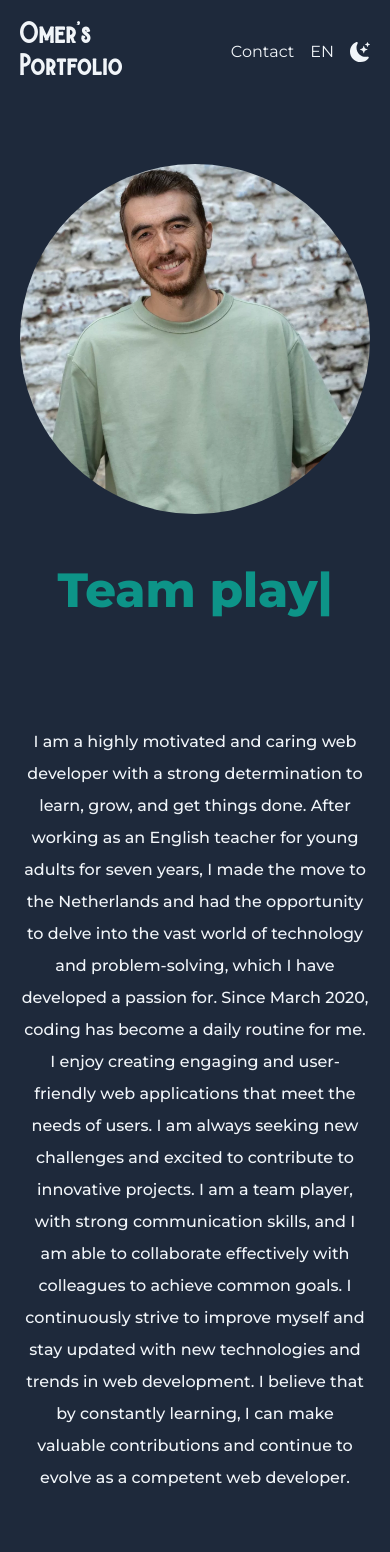
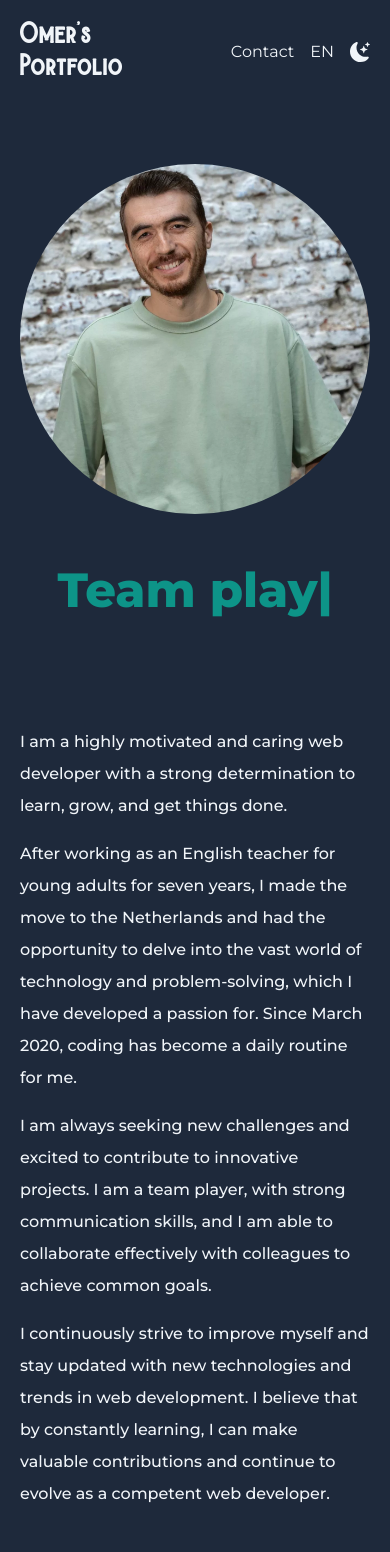
Before and after one commit to DegirmenciOmer/portfolio, a Next.js app in the folder portfolio-omer/: page / in a window 390 px wide. Shown: the top 1552 px of the page. Built offline with nearby package versions, Linux system fonts and the light colour scheme; no server answers; the database is empty.

Commit message:
improve layout, improve projects slider

```diff
--- a/portfolio-omer/components/Experience.tsx
+++ b/portfolio-omer/components/Experience.tsx
@@ -39,9 +39,7 @@ const Experience: FC<TExperienceProps> = ({ switchText }) => {
     ],
   }
   return (
-    <section
-      className={`text-center p-10  rounded-xl my-10  flex-1 ${switchText}`}
-    >
+    <section className={`text-center rounded-xl my-12  flex-1 ${switchText}`}>
       <h2
         className={`${
           darkMode ? 'text-lightgreen/70' : 'text-teal-600'
--- a/portfolio-omer/components/Layout.tsx
+++ b/portfolio-omer/components/Layout.tsx
@@ -6,7 +6,7 @@ const Layout: FC<PropsWithChildren> = ({ children }) => {
 
   return (
     <div className={`bg-slate-${darkMode ? '800' : '200'}`}>
-      <div className='container mx-auto'>{children} </div>
+      <div className='container mx-auto max-w-[1640px]'>{children} </div>
     </div>
   )
 }
--- a/portfolio-omer/components/Projects.tsx
+++ b/portfolio-omer/components/Projects.tsx
@@ -6,6 +6,7 @@ import Skills from './Skills'
 import Slider from 'react-slick'
 import Image from 'next/image'
 import { supabase } from '../supabaseClient'
+import { log } from 'console'
 
 interface TProjectsProps {
   switchText: string
@@ -13,6 +14,8 @@ interface TProjectsProps {
 }
 const Projects: FC<TProjectsProps> = ({ switchText, projects }) => {
   const { locale, darkMode } = useAppContext()
+
+  console.log(projects[0])
 
   const settings = {
     dots: false,
@@ -48,7 +51,7 @@ const Projects: FC<TProjectsProps> = ({ switchText, projects }) => {
   return (
     <section
       id='projects'
-      className={`p-10 my-10 flex flex-col flex-1 ${switchText}`}
+      className={`my-16 flex flex-col flex-1 ${switchText}`}
     >
       <h2
         className={`${
@@ -66,25 +69,58 @@ const Projects: FC<TProjectsProps> = ({ switchText, projects }) => {
                 className={`${switchText} w-11/12 mx-auto flex flex-col items-center align-center justify-center aspect[48/47] mr-2`}
                 key={project.id}
               >
-                <Link
+                {project.live_url || project.demo_url ? (
+                  <a
                     className='block w-11/12 mx-auto'
-                  href={`projects/${+project.id}`}
+                    target='_blank'
+                    rel='noopener noreferrer'
+                    href={project.live_url || project.demo_url}
                   >
                     <Image
-                    className='w-full aspect-video object-cover'
+                      className='w-full aspect-video rounded object-cover'
                       width={500}
                       height={500}
                       src={project.img}
                       alt='profile'
                     />
+                  </a>
+                ) : (
+                  <Link
+                    className='block w-11/12 mx-auto'
+                    href={`projects/${project.id}`}
+                  >
+                    <Image
+                      className='w-full aspect-video rounded object-cover'
+                      width={500}
+                      height={500}
+                      src={project.img}
+                      alt='profile'
+                    />
+                  </Link>
+                )}
                 <div className='min-h-full'>
-                    <h3 className='text-center h4 my-9'>{project.name}</h3>
-                    {/* <Skills
-                      skills={project.technologies}
-                      whereToUse={'projects'}
-                    /> */}
+                  <h3 className='text-center h5 my-5'>{project.name}</h3>
+                  <div className='flex gap-2 justify-center'>
+                    {project.technologies.map((tech) => (
+                      <Image
+                        className='h-auto w-12'
+                        alt={tech.name}
+                        src={tech.img}
+                        key={tech.id}
+                        width={20}
+                        height={10}
+                      />
+                    ))}
                   </div>
+                  {project.description_en && (
+                    <Link
+                      className='text-center text-teal-600 block mt-4 font-bold'
+                      href={`projects/${project.id}`}
+                    >
+                      Details
                     </Link>
+                  )}
+                </div>
               </div>
             ))}
         </Slider>
--- a/portfolio-omer/components/Showcase.tsx
+++ b/portfolio-omer/components/Showcase.tsx
@@ -21,9 +21,8 @@ const Showcase: FC<TShowcase> = ({ switchText }) => {
           >
             <TypeAnimation
               sequence={[
-                // Same substring at the start will only be typed out once, initially
                 translations.ownerName,
-                1000, // wait 1s before replacing "Mice" with "Hamsters"
+                1000,
                 translations.occupationText,
                 1000,
                 'Team player',
@@ -48,17 +47,23 @@ const Showcase: FC<TShowcase> = ({ switchText }) => {
             alt='profile'
             width={900}
             height={900}
+            priority={true}
           />
         </div>
       </div>
 
-      <p
-        className={`text-md py-2 leading-8 font-medium ${switchText} ${
-          darkMode ? 'text-lightgreen' : 'text-black'
-        }`}
-      >
-        {translations.briefDescription}
-      </p>
+      {translations.briefDescription.map((description, idx) => {
+        return (
+          <p
+            key={idx}
+            className={`text-md py-2 leading-8 font-medium ${switchText} ${
+              darkMode ? 'text-lightgreen' : 'text-black'
+            } text-left lg:w-11/12 xl-`}
+          >
+            {description}
+          </p>
+        )
+      })}
     </section>
   )
 }
--- a/portfolio-omer/components/Skills.tsx
+++ b/portfolio-omer/components/Skills.tsx
@@ -24,7 +24,7 @@ const Skills: FC<TSkillsProps> = ({
   const { darkMode } = useAppContext()
 
   return (
-    <>
+    <section className='my-12'>
       <h2
         className={`${
           darkMode ? 'text-lightgreen/70' : 'text-teal-600'
@@ -69,7 +69,7 @@ const Skills: FC<TSkillsProps> = ({
           )
         })}
       </ul>
-    </>
+    </section>
   )
 }
 
--- a/portfolio-omer/data/translationHelper.ts
+++ b/portfolio-omer/data/translationHelper.ts
@@ -43,12 +43,12 @@ export type TProject = {
   id: string
   name: string
   sourceUrl?: string
-  demoUrl?: string
-  liveUrl?: string
+  demo_url?: string
+  live_url?: string
   img: string
   locale?: string
-  descriptionEN: string[]
-  descriptionNL: string[]
+  description_en: string[]
+  description_nl: string[]
   technologies: TTechnology[] // Array of TTechnology type
 }
 
@@ -69,7 +69,7 @@ type TPortfolioData = {
     liveText: string
     techTitle: string
     occupationText: string
-    briefDescription: string
+    briefDescription: string[]
     contactTitle: string
     experienceTitle: string
     text1: string
@@ -99,8 +99,19 @@ export const translationHelper = (language: string): TPortfolioData => {
         ? 'Frontend Webontwikkelaar'
         : 'Frontend Web Developer',
       briefDescription: NL
-        ? "Als zeer gemotiveerde en zorgzame webontwikkelaar ben ik vastbesloten om voortdurend te leren, te groeien en resultaten te behalen. Na zeven jaar als docent Engels voor jongvolwassenen te hebben gewerkt, besloot ik naar Nederland te verhuizen en kreeg ik de kans om de opwindende wereld van technologie en probleemoplossing te verkennen, waar ik nu een passie voor heb ontwikkeld. Sinds maart 2020 is coderen een dagelijkse routine voor mij geworden.  Ik geniet ervan om boeiende en gebruiksvriendelijke webapplicaties te creëren die aan de behoeften van gebruikers voldoen. Ik ben altijd op zoek naar nieuwe uitdagingen en ik ben enthousiast om bij te dragen aan innovatieve projecten. Ik ben een teamspeler, communicatief sterk en in staat om effectief samen te werken met collega's om gemeenschappelijke doelen te bereiken. Ik blijf mezelf voortdurend verbeteren en ben altijd op zoek naar nieuwe technologieën en trends in de webontwikkeling. Ik geloof dat door voortdurend te blijven leren, ik waardevolle bijdragen kan leveren en mezelf kan blijven ontwikkelen als een competente webontwikkelaar."
-        : 'I am a highly motivated and caring web developer with a strong determination to learn, grow, and get things done. After working as an English teacher for young adults for seven years, I made the move to the Netherlands and had the opportunity to delve into the vast world of technology and problem-solving, which I have developed a passion for. Since March 2020, coding has become a daily routine for me. I enjoy creating engaging and user-friendly web applications that meet the needs of users. \n  I am always seeking new challenges and excited to contribute to innovative projects. I am a team player, with strong communication skills, and I am able to collaborate effectively with colleagues to achieve common goals. \n I continuously strive to improve myself and stay updated with new technologies and trends in web development. I believe that by constantly learning, I can make valuable contributions and continue to evolve as a competent web developer.',
+        ? [
+            'Als zeer gemotiveerde en zorgzame webontwikkelaar ben ik vastbesloten om voortdurend te leren, te groeien en resultaten te behalen.',
+            'Na zeven jaar als docent Engels voor jongvolwassenen te hebben gewerkt, verhuisde ik naar Nederland en kreeg ik de kans om de brede wereld van technologie en probleemoplossing te verkennen, waar ik een passie voor heb ontwikkeld. Sinds maart 2020 is coderen een dagelijkse routine voor mij geworden.',
+            "Ik ben altijd op zoek naar nieuwe uitdagingen en enthousiast om bij te dragen aan innovatieve projecten. Ik ben een teamspeler, met sterke communicatieve vaardigheden, en ik kan effectief samenwerken met collega's om gemeenschappelijke doelen te bereiken.",
+            'Ik blijf mezelf voortdurend verbeteren en op de hoogte van nieuwe technologieën en trends in webontwikkeling. Ik geloof dat ik door voortdurend te leren waardevolle bijdragen kan leveren en mezelf kan blijven ontwikkelen als een competente webontwikkelaar.',
+          ]
+        : [
+            'I am a highly motivated and caring web developer with a strong determination to learn, grow, and get things done. ',
+            'After working as an English teacher for young adults for seven years, I made the move to the Netherlands and had the opportunity to delve into the vast world of technology and problem-solving, which I have developed a passion for. Since March 2020, coding has become a daily routine for me. ',
+            'I am always seeking new challenges and excited to contribute to innovative projects. I am a team player, with strong communication skills, and I am able to collaborate effectively with colleagues to achieve common goals. ',
+            'I continuously strive to improve myself and stay updated with new technologies and trends in web development. I believe that by constantly learning, I can make valuable contributions and continue to evolve as a competent web developer. ',
+          ],
+
       text1: NL ? 'Consulting' : 'Overleg plegen',
       contactTitle: 'Contact',
       githubUrl: 'https://github.com/DegirmenciOmer',
```
Lines whose indentation alone changed are shown as unchanged.
